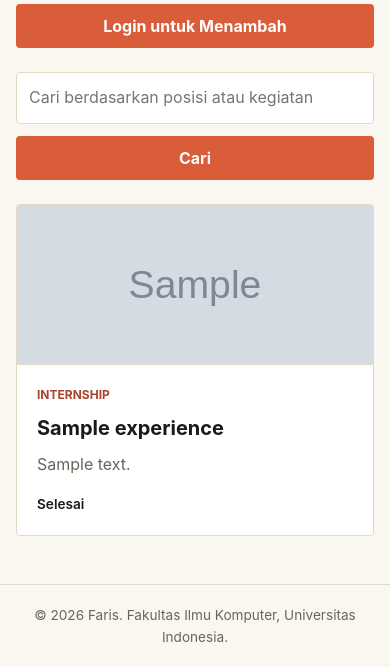
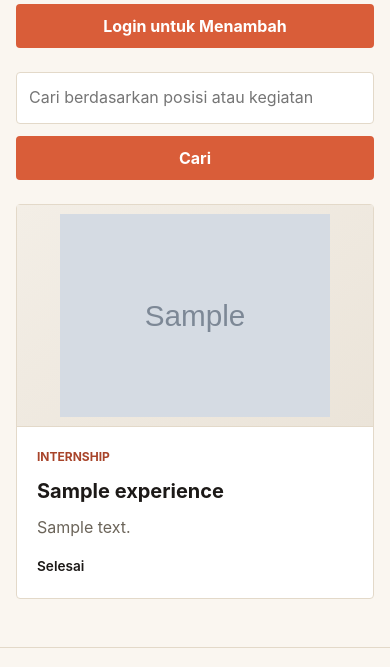
Before and after one commit to Faris2506615223/myportfolio, a Django app: page /experience/ in a window 390 px wide. Shown: the part 195-862 px from the top of the page. Before the commit the page ends 837 px from the top, so only its background shows below. Run offline with Django 5.2, Linux system fonts and the light colour scheme; tables that the repository leaves empty hold one stand-in row (values such as "Sample post"); grey boxes marked "Sample" are stand-in pictures; some web fonts are replaced.

Commit message:
fix: improve experience image presentation

```diff
--- a/static/css/style.css
+++ b/static/css/style.css
@@ -637,10 +637,14 @@ h1, .brand {
 
 .experience-thumbnail {
     width: calc(100% + 2.5rem);
-    height: 160px;
+    height: auto;
+    aspect-ratio: 16 / 9;
     margin: -1.25rem -1.25rem 1.25rem;
+    padding: 0.75rem;
     border-bottom: 1px solid var(--line);
-    object-fit: cover;
+    background: linear-gradient(145deg, #f3eee6, #ebe4d9);
+    object-fit: contain;
+    object-position: center;
 }
 
 .experience-category {
@@ -1251,6 +1255,12 @@ h1, .brand {
         grid-template-columns: minmax(0, 1fr);
     }
 
+    .experience-thumbnail {
+        max-height: 260px;
+        aspect-ratio: 16 / 10;
+        padding: 0.6rem;
+    }
+
     .project-page-thumb {
         height: clamp(170px, 55vw, 240px);
     }
```
